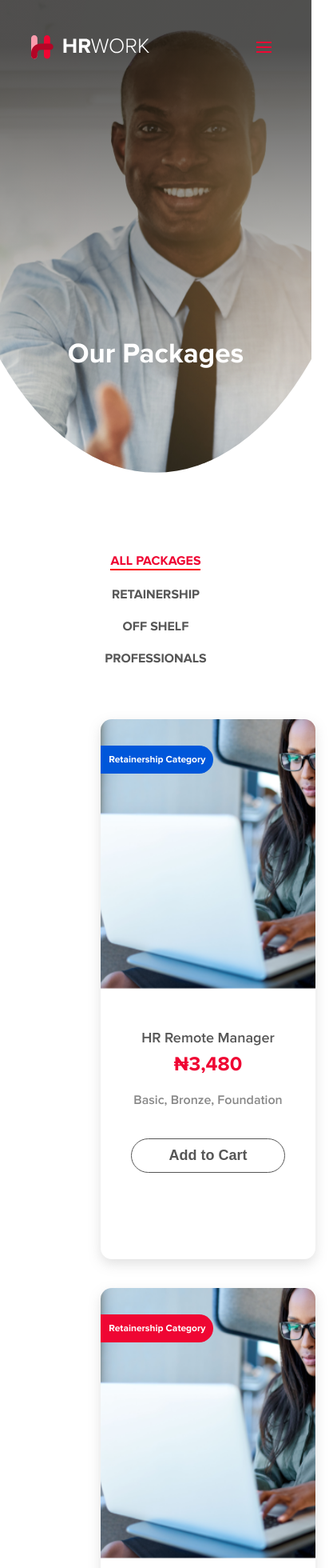
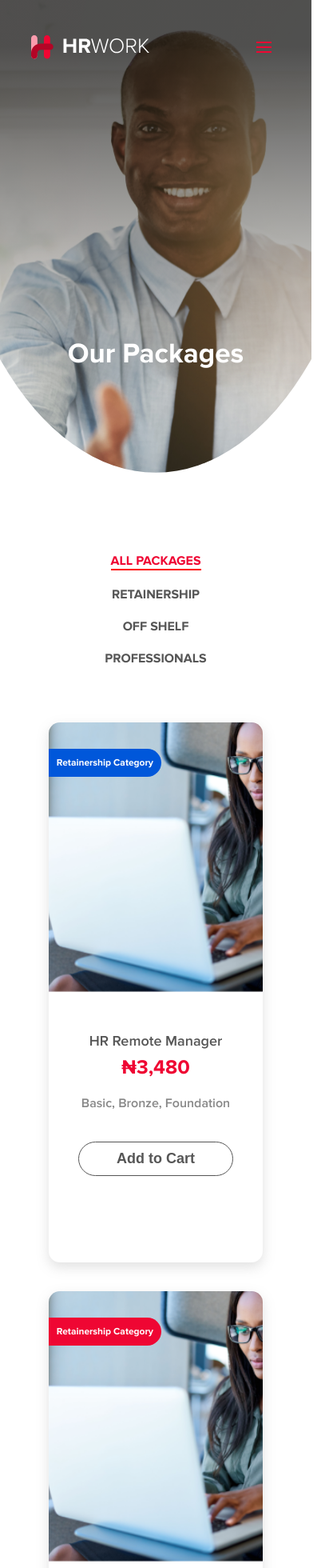
Before and after one commit to TechinnoverHub/hr-work, a React (Create React App) app: page /packages in a window 390 px wide. Shown: the top 1960 px of the page at 80% size, 417 px wide, since content can reach past the window. Built offline with nearby package versions, Linux system fonts and the light colour scheme; what google-maps-react would draw is missing.

Commit message:
packages v2 mobile

```diff
--- a/src/Pages/Packages/index.scss
+++ b/src/Pages/Packages/index.scss
@@ -1,16 +1,14 @@
 .package-page-section {
-  max-width: 1100px;
   margin: 100px auto 0;
+  width: 80vw;
 
-  @media screen and (max-width: 600px) {
-    max-width: 800px;
-    width: 70vw;
+  @media screen and (min-width: 800px) {
+    max-width: 1100px;
   }
 }
 
 .packages-grid {
-  margin: 46px;
-  width: 80vw;
+  padding-top: 50px;
 }
 
 .package-page-grid-box {
```
